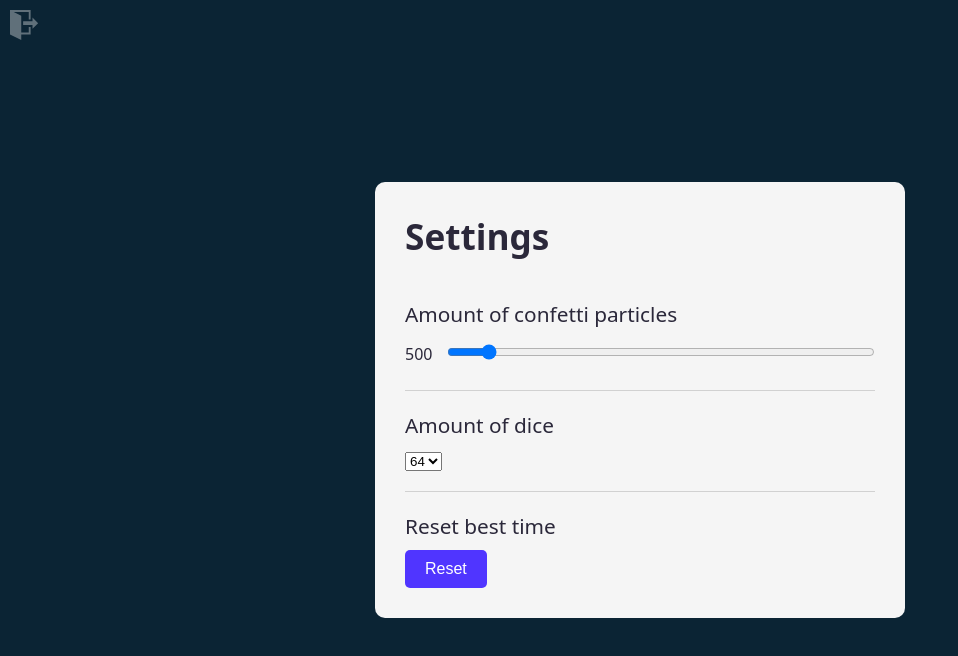
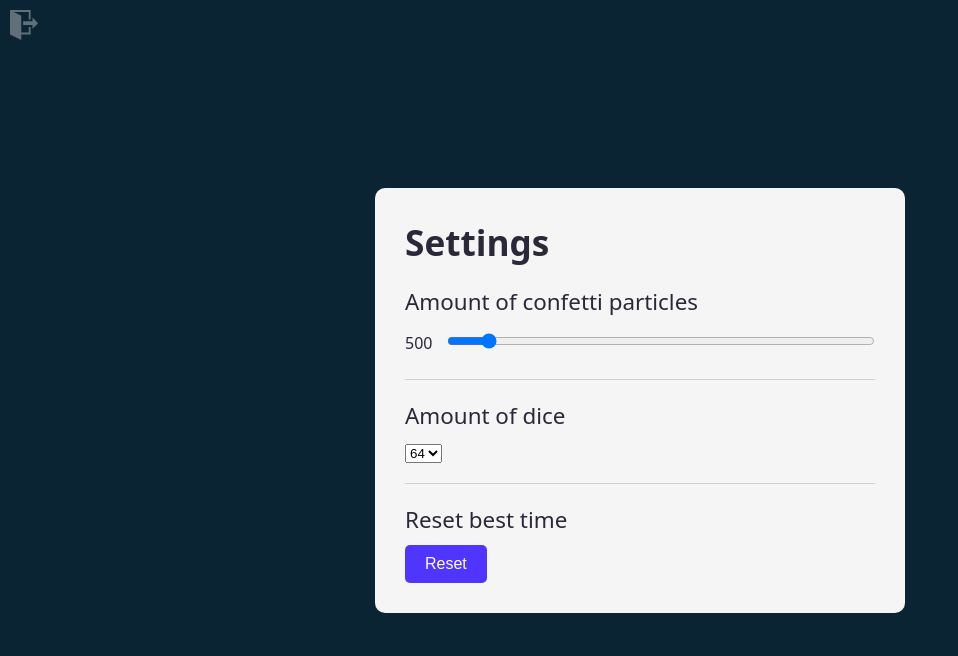
Before and after one commit to netrolite/tenzies-react, a React (Vite) app: page /#/settings in a window 1280 px wide. Shown: the top 656 px of the page, without its empty margins (0-958 px from the left). Built offline with nearby package versions, Linux system fonts and the light colour scheme.

Commit message:
setting-name larger font

```diff
--- a/src/css/index.css
+++ b/src/css/index.css
@@ -126,12 +126,12 @@ body {
 }
 
 .setting:first-child {
-  margin-top: 0;
+  padding-top: 0;
   border: none;
 }
 
 .setting-name {
-  font-size: 1.3rem;
+  font-size: 1.4rem;
   font-weight: 500;
 }
 
```
